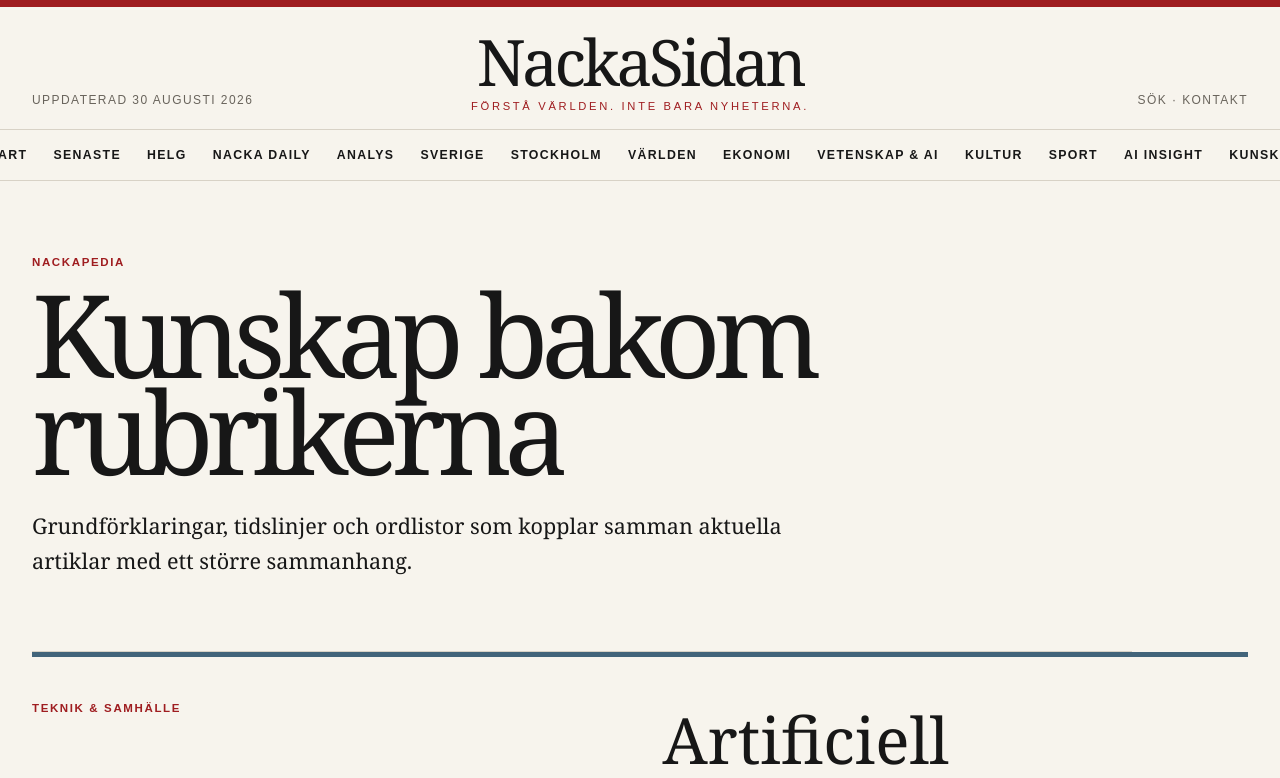
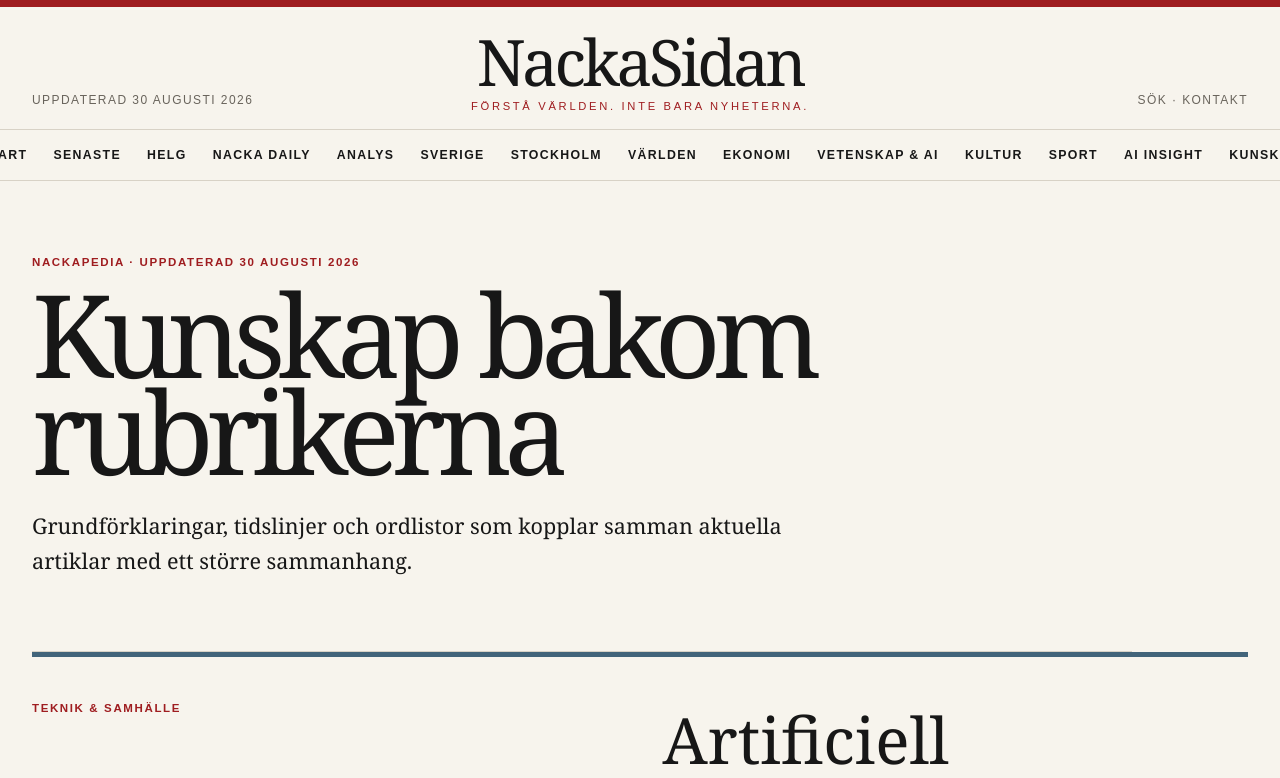
Before and after one commit to Djurgarden2019/NackaSidan-2026, a Next.js app: page /kunskap in a window 1280 px wide. Shown: the top 778 px of the page. Built offline with nearby package versions, Linux system fonts and the light colour scheme.

Commit message:
Utveckla app/kunskap/page.tsx

```diff
--- a/app/kunskap/page.tsx
+++ b/app/kunskap/page.tsx
@@ -1,8 +1,10 @@
 import Link from 'next/link';
 import { knowledgeEntries } from '../../content/knowledge';
+import DeskDepth from '../../components/DeskDepth';
+import {knowledgeDepth} from '../../content/deskDepth';
 
 export const metadata = { title: 'Kunskap | NackaSidan' };
 
 export default function KnowledgeLibrary() {
-  return <main><div className="shell"><section className="knowledge-library-hero"><div className="kicker">NackaPedia</div><h1>Kunskap bakom rubrikerna</h1><p>Grundförklaringar, tidslinjer och ordlistor som kopplar samman aktuella artiklar med ett större sammanhang.</p></section><section className="knowledge-library-grid">{knowledgeEntries.map((entry, index) => <article className={index === 0 ? 'knowledge-entry featured' : 'knowledge-entry'} key={entry.slug}><div className="kicker">{entry.category}</div><h2><Link href={`/kunskap/${entry.slug}`}>{entry.title}</Link></h2><p>{entry.intro}</p><div className="knowledge-entry-meta">{entry.timeline.length} tidslinjepunkter · {entry.glossary.length} begrepp</div><Link className="text-link" href={`/kunskap/${entry.slug}`}>Utforska ämnet</Link></article>)}</section></div></main>;
+  return <main><div className="shell"><section className="knowledge-library-hero"><div className="kicker">NackaPedia · Uppdaterad 30 augusti 2026</div><h1>Kunskap bakom rubrikerna</h1><p>Grundförklaringar, tidslinjer och ordlistor som kopplar samman aktuella artiklar med ett större sammanhang.</p></section><section className="knowledge-library-grid">{knowledgeEntries.map((entry, index) => <article className={index === 0 ? 'knowledge-entry featured' : 'knowledge-entry'} key={entry.slug}><div className="kicker">{entry.category}</div><h2><Link href={`/kunskap/${entry.slug}`}>{entry.title}</Link></h2><p>{entry.intro}</p><div className="knowledge-entry-meta">{entry.timeline.length} tidslinjepunkter · {entry.glossary.length} begrepp</div><Link className="text-link" href={`/kunskap/${entry.slug}`}>Utforska ämnet</Link></article>)}</section><DeskDepth eyebrow="Kunskapsmetod" title="Så använder du kunskapen bakom nyheterna" {...knowledgeDepth}/></div></main>;
 }
```
